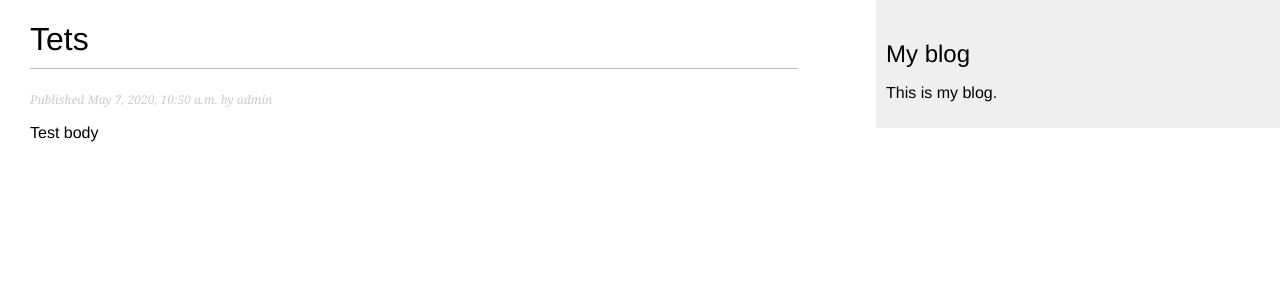
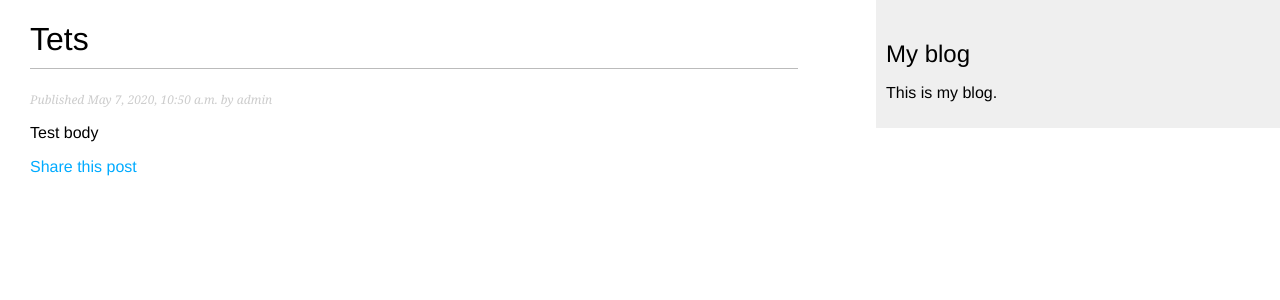
Before and after one commit to 0x8FFFFFFF/Django_mysite, a Django app: a page that uses mysite/blog/templates/blog/post/detail.html in a window 1280 px wide. Shown: the top 300 px of the page. Run offline with Django 3.2, Linux system fonts and the light colour scheme; data comes from the database, SQL or seed files in the repository.

Commit message:
стр 56

```diff
--- a/mysite/blog/templates/blog/post/detail.html
+++ b/mysite/blog/templates/blog/post/detail.html
@@ -4,4 +4,7 @@
     <h1>{{ post.title }}</h1>
     <p class="date">Published {{ post.publish }} by {{ post.author }}</p>
     {{ post.body|linebreaks }}
+    <p>
+        <a href="{% url 'blog:post_share' post.id %}">Share this post</a>
+    </p>
 {% endblock %}
--- a/mysite/blog/views.py
+++ b/mysite/blog/views.py
@@ -19,21 +19,25 @@ def post_detail(request, year, month, day, post):
 
 
 def post_share(request, post_id):
-    # Получение статьи по идентификатору.
-    post = get_object_or_404(Post, id=post_id,status='published')
+    # Retrieve post by id
+    post = get_object_or_404(Post, id=post_id, status='published')
+    sent = False
+
     if request.method == 'POST':
-        # Форма была отправлена на сохранение.
+        # Form was submitted
         form = EmailPostForm(request.POST)
-        sent = False
         if form.is_valid():
-            # Все поля формы прошли валидацию.
+            # Form fields passed validation
             cd = form.cleaned_data
-            # Отправка электронной почты.
-            post_url = request.build_absolute_uri(post.get_absolute_url())
+            post_url = request.build_absolute_uri(
+                post.get_absolute_url())
             subject = '{} ({}) recommends you reading "{}"'.format(cd['name'], cd['email'], post.title)
             message = 'Read "{}" at {}\n\n{}\'s comments: {}'.format(post.title, post_url, cd['name'], cd['comments'])
-            send_mail(subject, message, 'admin@myblog.com', [cd['to']])
+            send_mail(subject, message, 'admin@myblog.com',
+                      [cd['to']])
             sent = True
-        else:
-            form = EmailPostForm()
-            return render(request, 'blog/post/share.html', {'post': post, 'form': form, 'sent': sent})
+    else:
+        form = EmailPostForm()
+    return render(request, 'blog/post/share.html', {'post': post,
+                                                    'form': form,
+                                                    'sent': sent})
```
